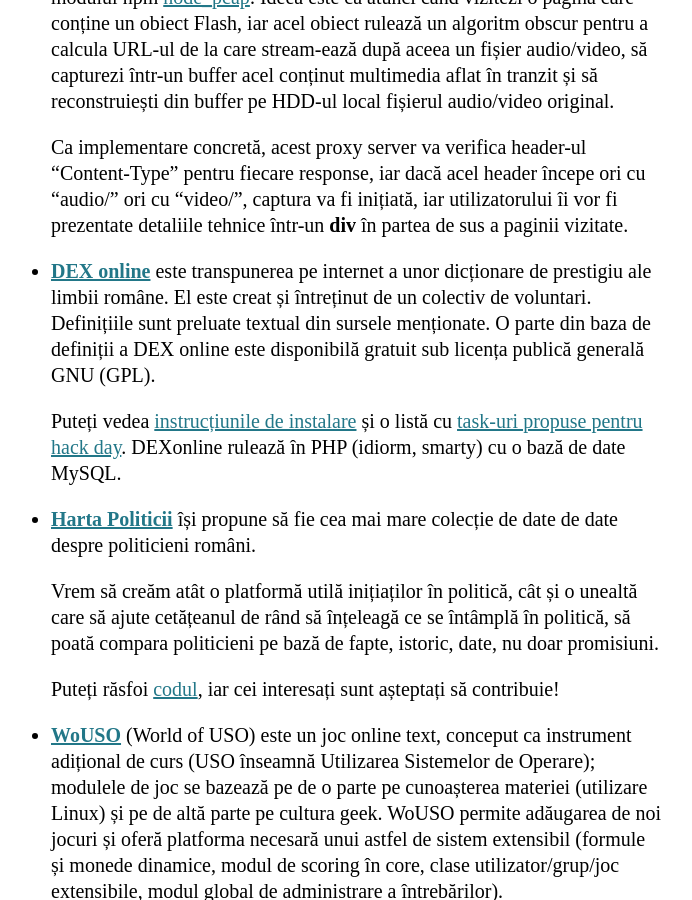
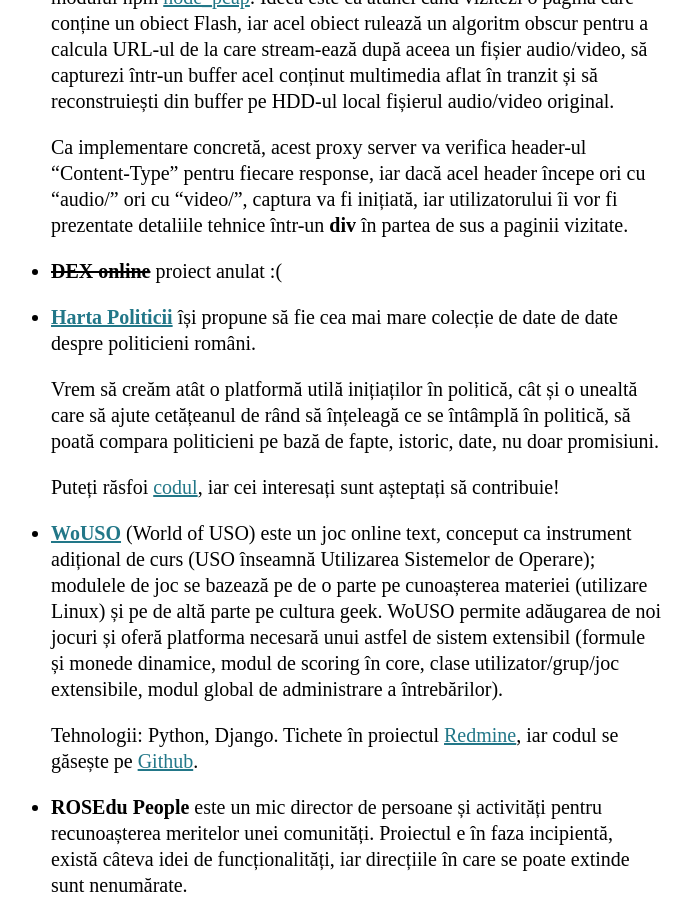
Before and after one commit to rosedu/hackday, a Jekyll site: the page built from _posts/2012-05-27-al-saselea.markdown, in a window 1280 px wide and 900 px high, scrolled down 747 px. Shown: the whole window, without its empty margins (304-996 px from the left). Built offline with Jekyll 4.4.1, drawn with Linux system fonts in a browser that asks for light colours.

Commit message:
Cancel DEXonline

```diff
--- a/_posts/2012-05-27-al-saselea.markdown
+++ b/_posts/2012-05-27-al-saselea.markdown
@@ -36,19 +36,7 @@
 [node-js]: http://nodejs.org/
 [node-pcap]: https://github.com/mranney/node_pcap
 
-* **[DEX online][]** este transpunerea pe internet a unor
-  dicționare de prestigiu ale limbii române. El este creat și întreținut
-  de un colectiv de voluntari.  Definițiile sunt preluate textual din
-  sursele menționate. O parte din baza de definiții a DEX online este
-  disponibilă gratuit sub licența publică generală GNU (GPL).
-
-  Puteți vedea [instrucțiunile de instalare][dexonline-install] și o
-  listă cu [task-uri propuse pentru hack day][dexonline-tasks].
-  DEXonline rulează în PHP (idiorm, smarty) cu o bază de date MySQL.
-
-[dex online]: http://dexonline.ro/
-[dexonline-install]: http://wiki.dexonline.ro/wiki/AccesLaCodulSurs%C4%83
-[dexonline-tasks]: http://wiki.dexonline.ro/report/20
+* **<strike>DEX online</strike>** proiect anulat :(
 
 * **[Harta Politicii][harta]** își propune să fie cea mai mare colecție de
   date de date despre politicieni români.
```
